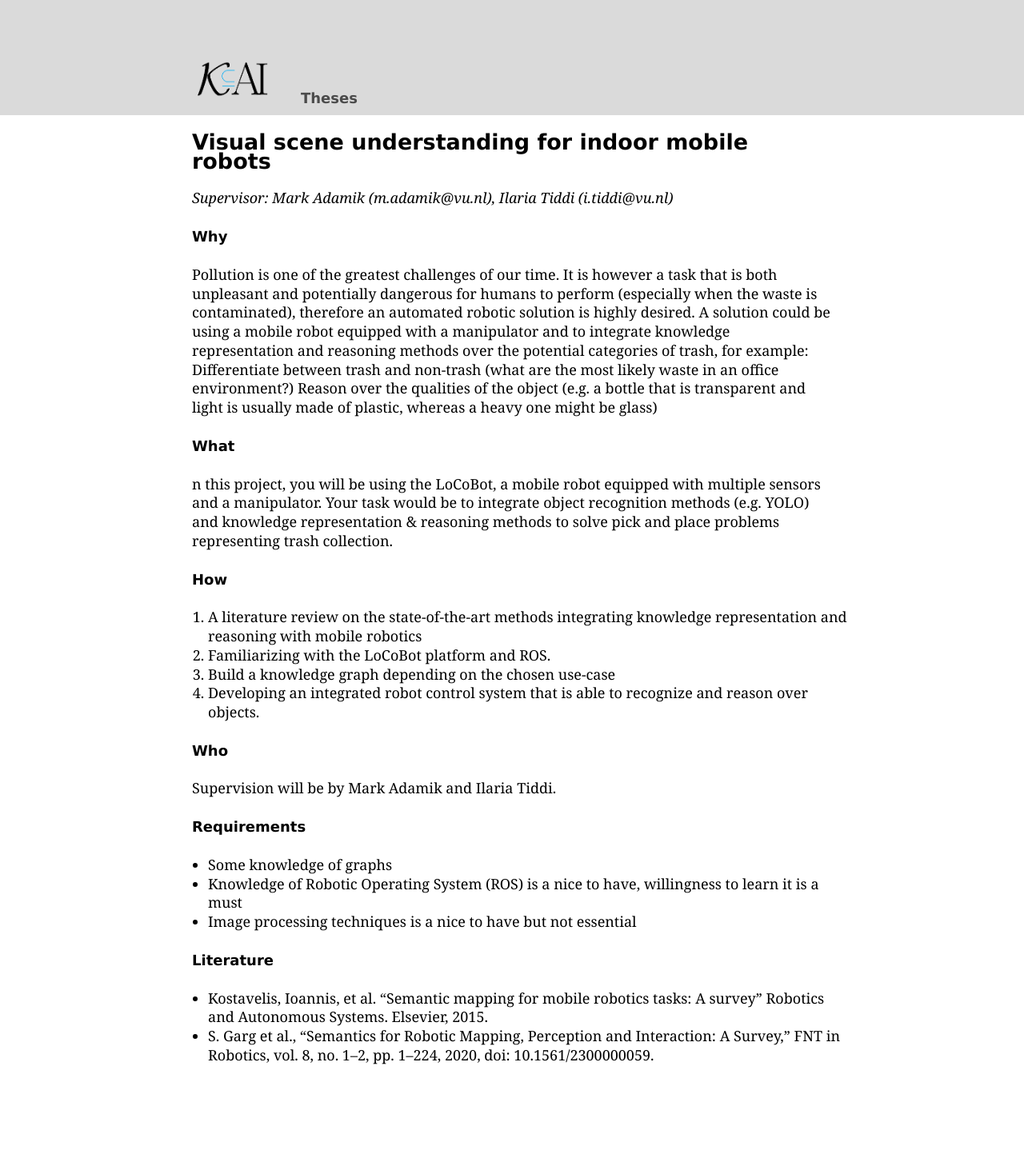
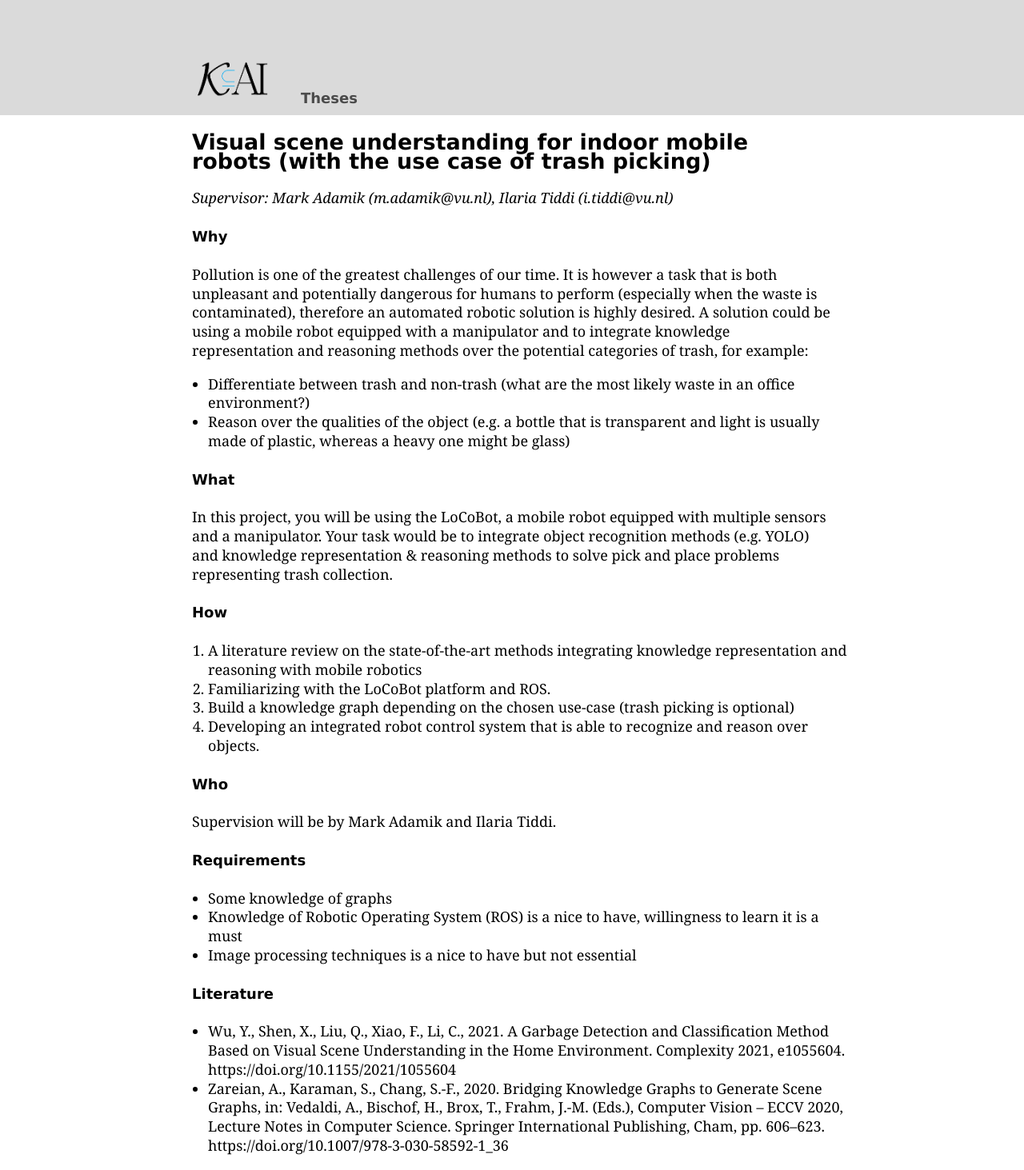
Before and after one commit to kai-vu/site, a Jekyll site: the page built from theses/AM_vsu.md, in a window 1280 px wide. Shown: the whole page at 80% size. Built offline with Jekyll 4.4.1, drawn with Linux system fonts in a browser that asks for light colours; our own code applies the rules of GitHub Pages for plain Markdown files; before the commit the page ends 1350 px from its top, so only the background shows below that.

Commit message:
fix more typos, edit literature

```diff
--- a/theses/AM_vsu.md
+++ b/theses/AM_vsu.md
@@ -8,23 +8,23 @@ title: Visual scene understanding for indoor mobile robots
     <li><a href="https://kai.cs.vu.nl/theses/">Theses</a></li>
 </ul></nav>
 
-## Visual scene understanding for indoor mobile robots
+## Visual scene understanding for indoor mobile robots (with the use case of trash picking)
 
 *Supervisor: Mark Adamik (m.adamik@vu.nl), Ilaria Tiddi (i.tiddi@vu.nl)*
 
 #### Why
 Pollution is one of the greatest challenges of our time. It is however a task that is both unpleasant and potentially dangerous for humans to perform (especially when the waste is contaminated), therefore an automated robotic solution is highly desired. A solution could be using a mobile robot equipped with a manipulator and to integrate knowledge representation and reasoning methods over the potential categories of trash, for example:
-Differentiate between trash and non-trash (what are the most likely waste in an office environment?)
-Reason over the qualities of the object (e.g. a bottle that is transparent and light is usually made of plastic, whereas a heavy one might be glass)
+- Differentiate between trash and non-trash (what are the most likely waste in an office environment?)
+- Reason over the qualities of the object (e.g. a bottle that is transparent and light is usually made of plastic, whereas a heavy one might be glass)
 
 
 #### What
-n this project, you will be using the LoCoBot, a mobile robot equipped with multiple sensors and a manipulator. Your task would be to integrate object recognition methods (e.g. YOLO) and knowledge representation & reasoning methods to solve pick and place problems representing trash collection.
+In this project, you will be using the LoCoBot, a mobile robot equipped with multiple sensors and a manipulator. Your task would be to integrate object recognition methods (e.g. YOLO) and knowledge representation & reasoning methods to solve pick and place problems representing trash collection.
 
 #### How
 1. A literature review on the state-of-the-art methods integrating knowledge representation and reasoning with mobile robotics
 2. Familiarizing with the LoCoBot platform and ROS.
-3. Build a knowledge graph depending on the chosen use-case
+3. Build a knowledge graph depending on the chosen use-case (trash picking is optional)
 4. Developing an integrated robot control system that is able to recognize and reason over objects.
 
 
@@ -37,5 +37,5 @@ Supervision will be by Mark Adamik and Ilaria Tiddi.
 - Image processing techniques is a nice to have but not essential
 
 #### Literature
-- Kostavelis, Ioannis, et al. "Semantic mapping for mobile robotics tasks: A survey" Robotics and Autonomous Systems. Elsevier, 2015.
-- S. Garg et al., “Semantics for Robotic Mapping, Perception and Interaction: A Survey,” FNT in Robotics, vol. 8, no. 1–2, pp. 1–224, 2020, doi: 10.1561/2300000059.
+- Wu, Y., Shen, X., Liu, Q., Xiao, F., Li, C., 2021. A Garbage Detection and Classification Method Based on Visual Scene Understanding in the Home Environment. Complexity 2021, e1055604. https://doi.org/10.1155/2021/1055604
+- Zareian, A., Karaman, S., Chang, S.-F., 2020. Bridging Knowledge Graphs to Generate Scene Graphs, in: Vedaldi, A., Bischof, H., Brox, T., Frahm, J.-M. (Eds.), Computer Vision – ECCV 2020, Lecture Notes in Computer Science. Springer International Publishing, Cham, pp. 606–623. https://doi.org/10.1007/978-3-030-58592-1_36
```
